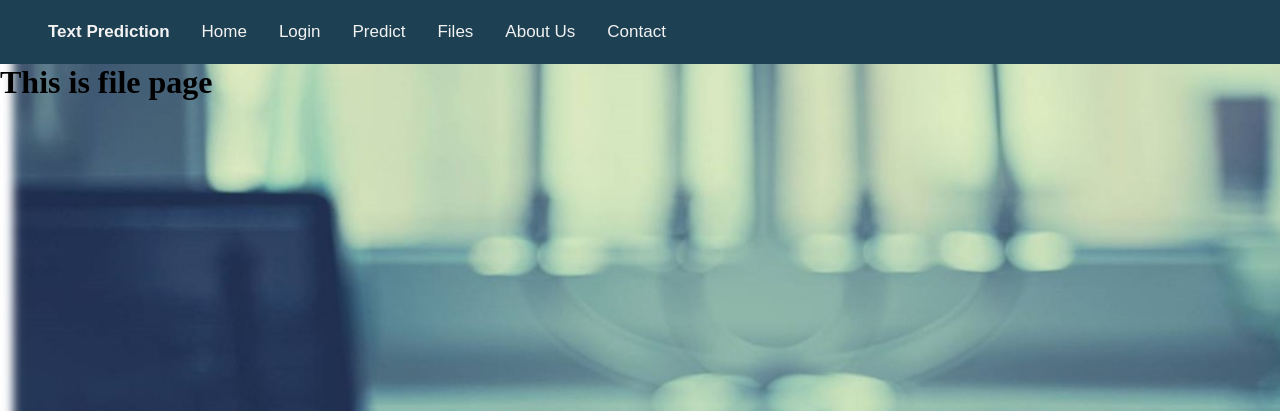
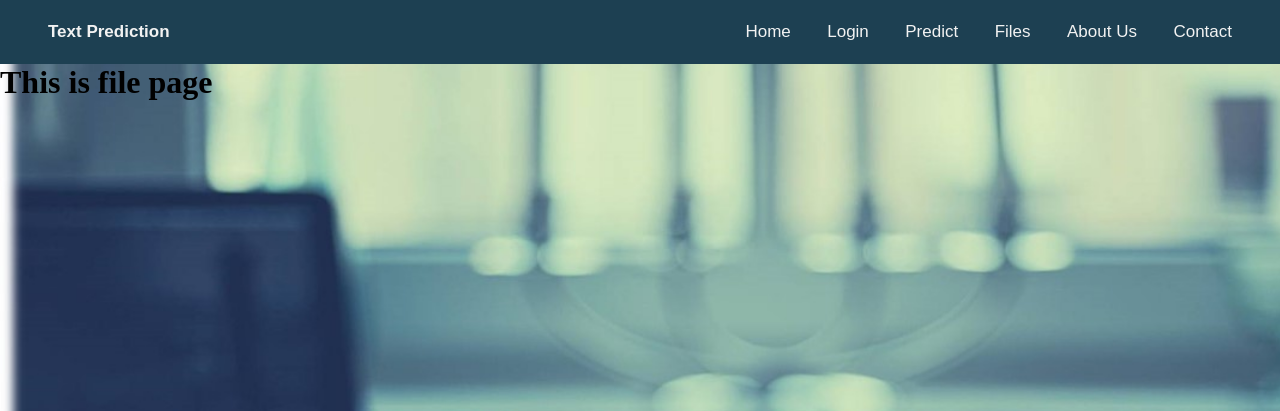
Before and after one commit to RutujaGurav07/text-prediction-using-roberta-, a Flask app: page /file in a window 1280 px wide. Shown: the top 411 px of the page. Run offline with Flask 2, Linux system fonts and the light colour scheme.

Commit message:
making all navlink at right side and logo at left side

```diff
--- a/static/css/navstyle.css
+++ b/static/css/navstyle.css
@@ -28,15 +28,17 @@
 .logo {
   /* font-size: 20px; */
   font-weight: bolder;
+  float: left;
 }
   .menu-right a {
-    float: left;
-    display: block;
+    /* float: left; */
+    display: inline-block;
     color: #f2f2f2;
     text-align: center;
     padding: 14px 16px;
     text-decoration: none;
     font-size: 17px;
+    justify-content: end;
   }
 
   .menu-right a:hover {
--- a/templates/layout.html
+++ b/templates/layout.html
@@ -12,7 +12,7 @@
         body {
             background-image: url('../static/photos/bg.jpg');
             background-repeat: no-repeat;
-           background-size: cover;
+           /* background-size: cover; */
             background-size: 1535px 800px;
             position: relative;
             /*background-position: center;*/
```
